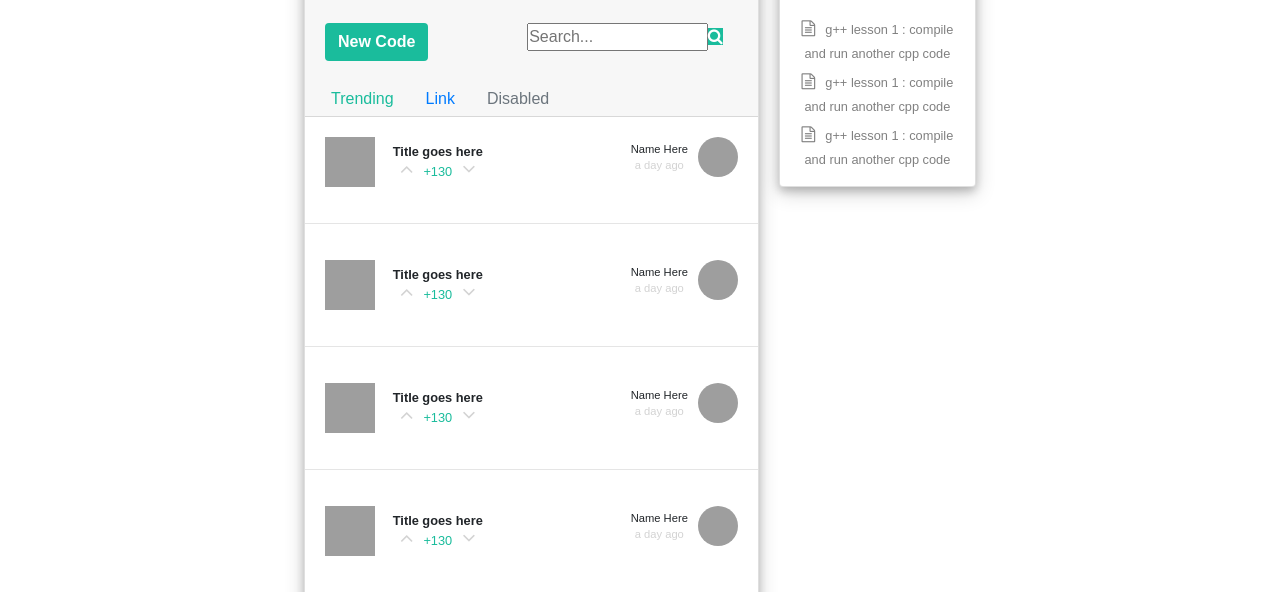
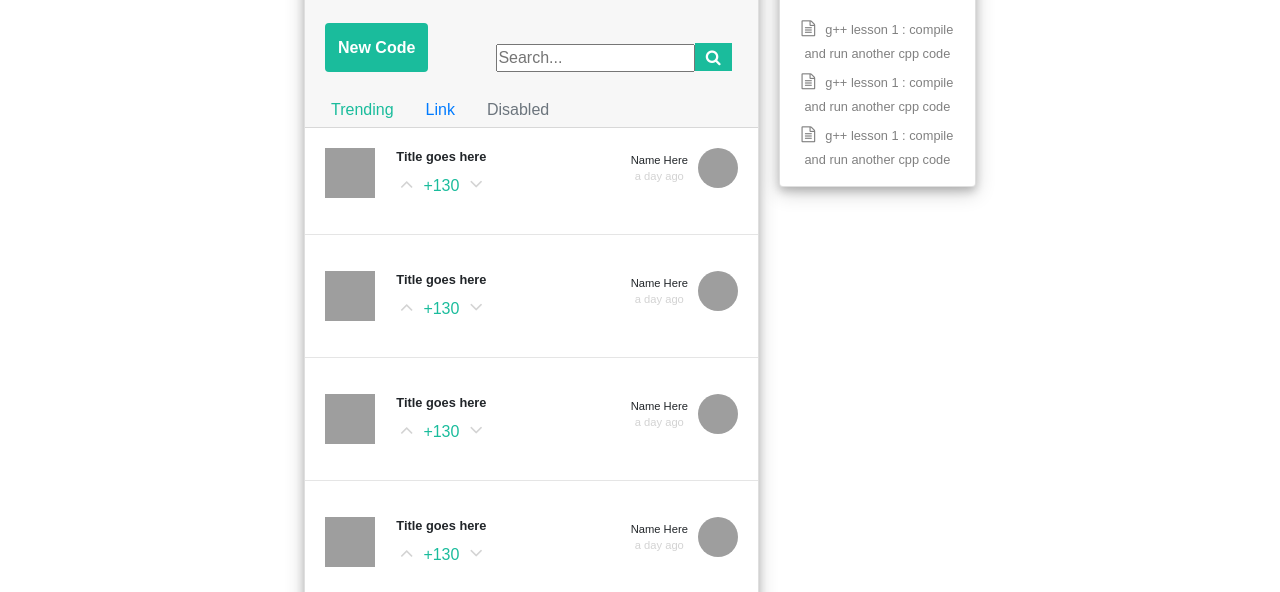
Before and after one commit to codeKingMike/new-solo, a plain HTML site: page codePlayground.html in a window 1280 px wide. Shown: the part 208-800 px from the top of the page. Drawn offline with nearby package versions, Linux system fonts and the light colour scheme; grey boxes are pictures that could not be loaded.

Commit message:
still working on the css

```diff
--- a/codePlayground.html
+++ b/codePlayground.html
@@ -103,7 +103,7 @@
                                     <button class="btn btnChange">New Code</button>
                                     <div>
                                         <input class="input-control" type="text" name="search" id="search"
-                                            placeholder="Search..."><span><i class="fa fa-search bg"
+                                            placeholder="Search..."><span><i class="fa fa-search bg searching"
                                                 aria-hidden="true"></i></span>
                                     </div>
                                 </div>
--- a/style.css
+++ b/style.css
@@ -1090,6 +1090,11 @@ a.viewCourses {
 #mainCodePlay input {
   width: 80%;
 }
+.searching {
+  padding: 6px 11px;
+  margin-top: 20px;
+  background-color: #1abc9c;
+}
 .btnChange {
   background-color: #1abc9c;
   color: #fff;
@@ -1160,7 +1165,7 @@ a.viewCourses {
 .cardBodyFlex .titles p {
   color: #1abc9c;
   margin: 0 0 0 15px;
-  font-size: 0.8rem;
+  font-size: 1rem;
 }
 .cardBodyFlex .titles .icon {
   color: lightgray;
@@ -1170,6 +1175,7 @@ a.viewCourses {
 .cardBodyFlex h5 {
   font-size: 0.8rem;
   margin: 0 0 0 15px;
+  padding-bottom: 0.8em;
 }
 .cardBodyFlex img {
   height: 50px;
@@ -1184,7 +1190,9 @@ a.viewCourses {
   display: flex;
   align-items: center;
 }
-.leftSide p {
+.card-body p {
+  font-weight: 100;
+  font-size: 0.7rem;
 }
 .rightSide {
   display: flex;
```
